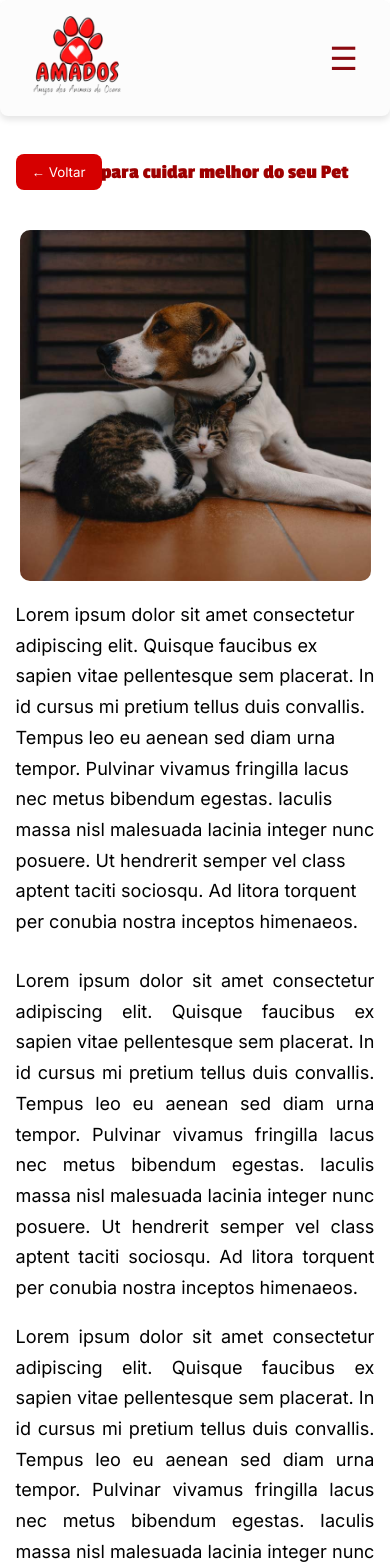
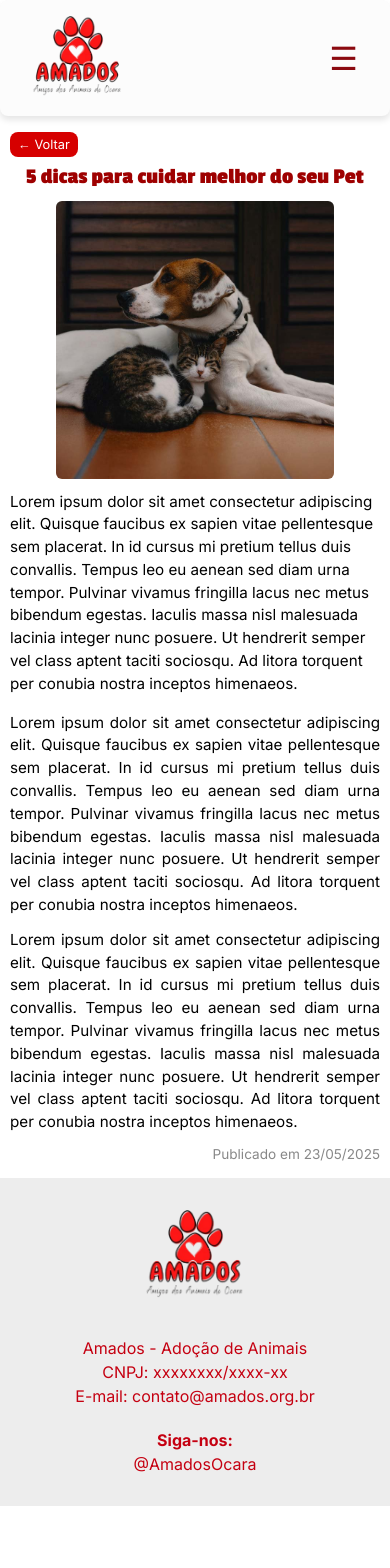
Before and after one commit to tatielynobre/AmadosOcara, a React (Vite) app: page /artigos/1 in a window 390 px wide. Shown: the top 1568 px of the page. After the commit the page ends 1506 px from the top, so only its background shows below. Built offline with nearby package versions, Linux system fonts and the light colour scheme; no server answers.

Commit message:
fix: responsividade

```diff
--- a/src/components/artigos/verArtigo.css
+++ b/src/components/artigos/verArtigo.css
@@ -96,29 +96,171 @@
   margin-top: 18px;
 }
 
+.ver-artigo-loading,
+.ver-artigo-notfound {
+  display: flex;
+  justify-content: center;
+  align-items: center;
+  min-height: 200px;
+  font-family: 'Inter', sans-serif;
+  font-size: 1.1rem;
+  color: #9e0000;
+  text-align: center;
+  padding: 40px 20px;
+}
+
+.ver-artigo-notfound {
+  color: #666;
+}
+
+@media (max-width: 900px) {
+  .ver-artigo-container {
+    padding: 30px 20px;
+    max-width: 100%;
+  }
+  .ver-artigo-titulo {
+    font-size: 24px;
+    padding: 0 12px;
+  }
+  .ver-artigo-topo-flex {
+    gap: 24px;
+  }
+  .ver-artigo-img {
+    max-width: 300px;
+  }
+}
+
 @media (max-width: 800px) {
+  .ver-artigo-container {
+    padding: 24px 16px;
+  }
   .ver-artigo-topo-flex {
     flex-direction: column;
     align-items: center;
-    gap: 18px;
+    gap: 20px;
   }
   .ver-artigo-img {
-    max-width: 90vw;
+    max-width: 100%;
+    width: 100%;
+    max-width: 400px;
   }
   .ver-artigo-primeiro-paragrafo {
     text-align: left;
+    font-size: 1.1rem;
   }
-  .ver-artigo-container {
-    padding: 18px 4vw;
+  .ver-artigo-conteudo {
+    font-size: 1.1rem;
+  }
+  .ver-artigo-paragrafo {
+    font-size: 1.1rem;
   }
 }
 
 @media (max-width: 600px) {
+  .ver-artigo-container {
+    padding: 20px 12px;
+  }
   .ver-artigo-header {
-    min-height: 38px;
+    min-height: auto;
+    margin-bottom: 16px;
+    flex-direction: column;
+    align-items: stretch;
+    gap: 12px;
   }
   .ver-artigo-titulo {
-    font-size: 20px;
+    font-size: 22px;
     padding: 0 8px;
+    position: static;
+    transform: none;
+    width: auto;
+    order: 2;
+    text-align: center;
+  }
+  .voltar-btn {
+    padding: 6px 10px;
+    font-size: 0.85rem;
+    margin: 0;
+    order: 1;
+    align-self: flex-start;
+  }
+  .ver-artigo-topo-flex {
+    gap: 16px;
+    margin-bottom: 20px;
+  }
+  .ver-artigo-img {
+    max-width: 80%;
+    border-radius: 8px;
+  }
+  .ver-artigo-primeiro-paragrafo {
+    font-size: 1rem;
+    line-height: 1.6;
+  }
+  .ver-artigo-conteudo {
+    font-size: 1rem;
+    margin-top: 16px;
+  }
+  .ver-artigo-paragrafo {
+    font-size: 1rem;
+    line-height: 1.6;
+    margin-bottom: 16px;
+  }
+  .ver-artigo-data {
+    font-size: 0.9rem;
+    margin-top: 16px;
   }
 }
+
+@media (max-width: 480px) {
+  .ver-artigo-container {
+    padding: 16px 10px;
+  }
+  .ver-artigo-header {
+    min-height: auto;
+    margin-bottom: 12px;
+    flex-direction: column;
+    align-items: stretch;
+    gap: 8px;
+  }
+  .ver-artigo-titulo {
+    font-size: 22px;
+    padding: 0 6px;
+    position: static;
+    transform: none;
+    width: auto;
+    order: 2;
+    text-align: center;
+  }
+  .voltar-btn {
+    padding: 5px 8px;
+    font-size: 0.8rem;
+    margin: 0;
+    order: 1;
+    align-self: flex-start;
+  }
+  .ver-artigo-topo-flex {
+    gap: 12px;
+    margin-bottom: 16px;
+  }
+  .ver-artigo-img {
+    max-width: 75%;
+    border-radius: 6px;
+  }
+  .ver-artigo-primeiro-paragrafo {
+    font-size: 0.95rem;
+    line-height: 1.5;
+  }
+  .ver-artigo-conteudo {
+    font-size: 0.95rem;
+    margin-top: 12px;
+  }
+  .ver-artigo-paragrafo {
+    font-size: 0.95rem;
+    line-height: 1.5;
+    margin-bottom: 12px;
+  }
+  .ver-artigo-data {
+    font-size: 0.85rem;
+    margin-top: 12px;
+  }
+
+}
--- a/src/components/artigos/verArtigo.jsx
+++ b/src/components/artigos/verArtigo.jsx
@@ -1,6 +1,6 @@
 import { useParams, useNavigate } from 'react-router-dom';
 import { getArtigoPorId } from '../../services/artigosService';
-import './VerArtigo.css';
+import './verArtigo.css';
 import { useEffect, useState } from 'react';
 
 function VerArtigo() {
```
